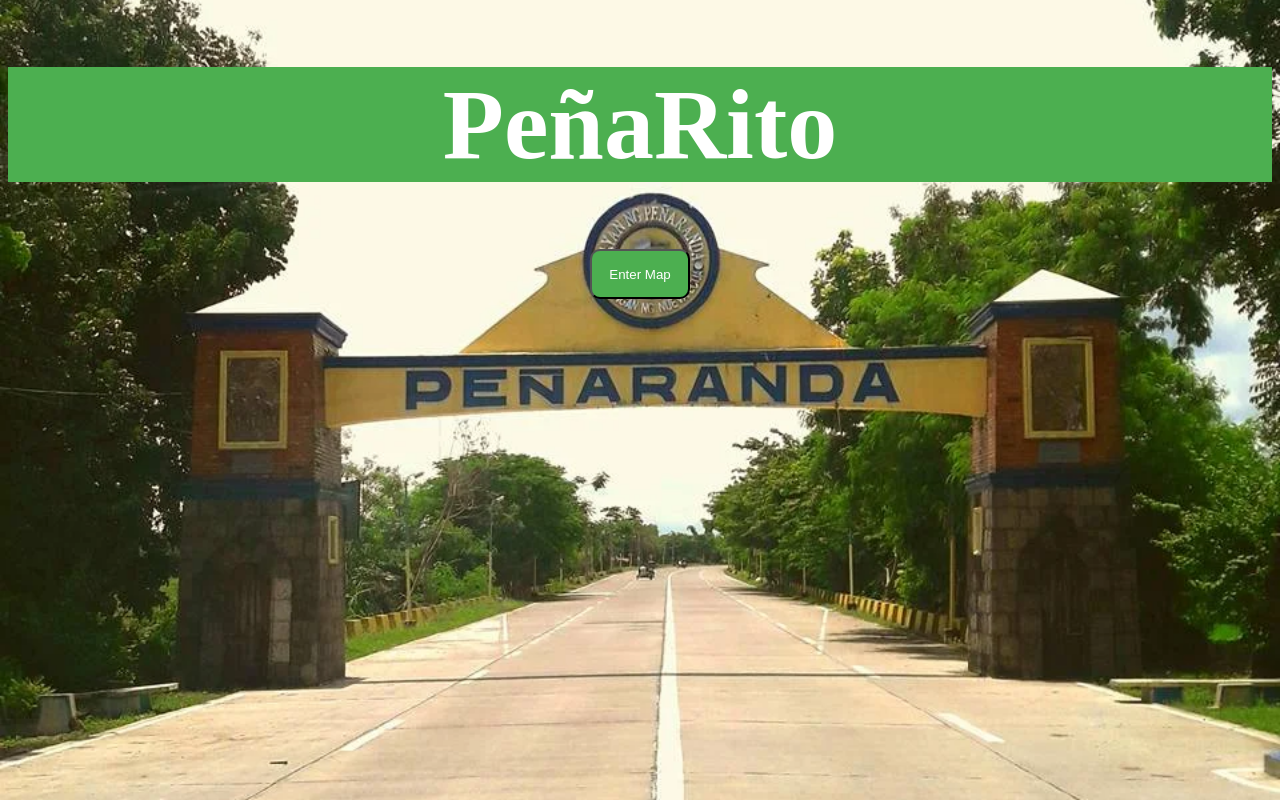
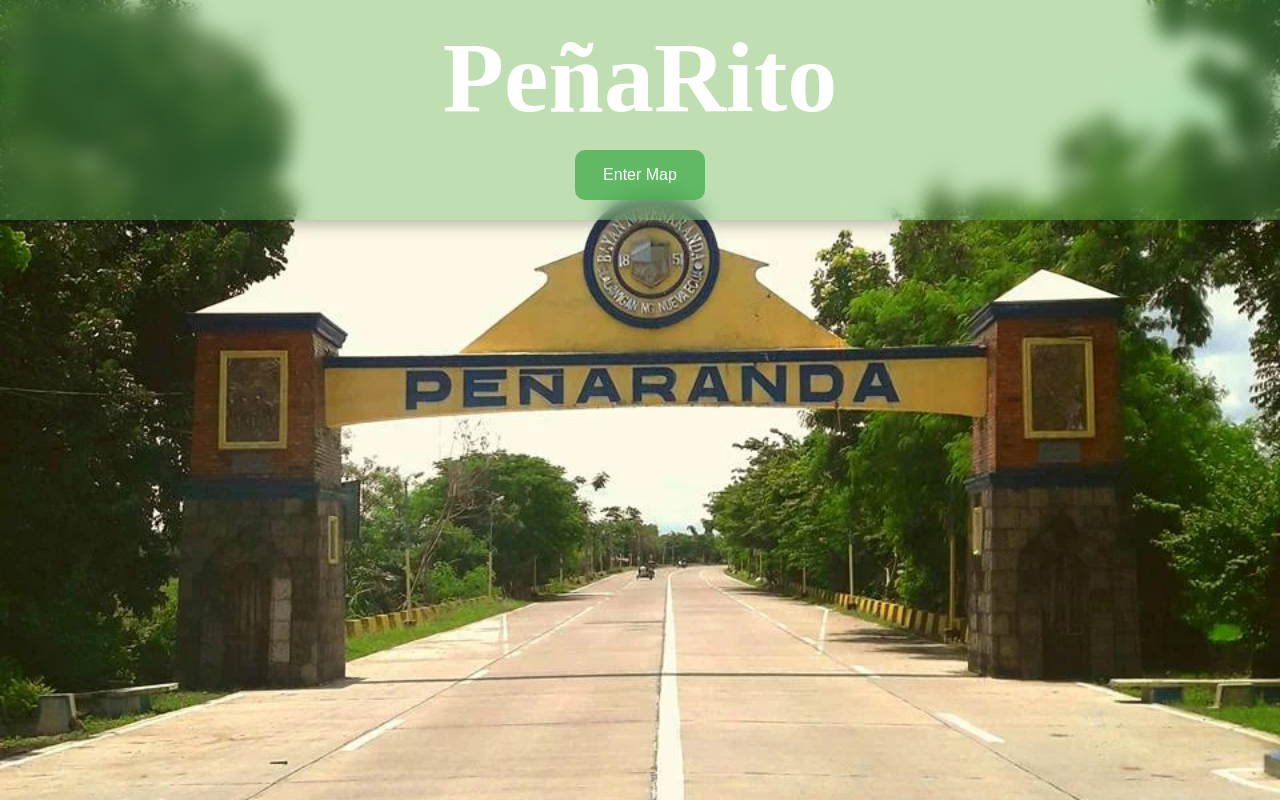
Before and after one commit to markowen132003-design/Pe-aRito-website, a plain HTML site: page index.html in a window 1280 px wide. Drawn offline with Linux system fonts and the light colour scheme; a web font is replaced by a local one.

Commit message:
Update index.html

```diff
--- a/index.html
+++ b/index.html
@@ -1,33 +1,86 @@
 <!DOCTYPE html>
-<html>
+<html lang="en">
+<head>
+    <meta charset="UTF-8">
+    <title>Login</title>
+
     <style>
         @font-face {
             font-family: FinalParadeSerif;
             src: url(Fonts/BOGSTAND.TTF);
         }
-        h1{
-            background-color: #4caf50;
-            color: white;
-        }
-        body{
+
+        body {
+            margin: 0;
             background-image: url('IMGs/penaranda.webp');
             background-repeat: no-repeat;
             background-attachment: fixed;
             background-position: center;
             background-size: cover;
+            height: 100vh;
         }
-        .EnterBTN{
-            top:3px;
+
+        /* ✅ Glass Header */
+        .glass-header {
+            position: fixed;
+            top: 0;
+            width: 100%;
+            padding: 20px 0;
+            text-align: center;
+
+            background: rgba(76, 175, 80, 0.35);  /* transparent green */
+            backdrop-filter: blur(10px);         /* glass blur */
+            -webkit-backdrop-filter: blur(10px);
+
+            box-shadow: 0 4px 15px rgba(0,0,0,0.3);
+            z-index: 1000;
+        }
+
+        h1 {
+            margin: 0;
+            font-size: 100px;
+            font-family: FinalParadeSerif;
+            color: white;
+        }
+
+        .EnterBTN {
+            margin-top: 15px;
+            width: 130px;
+            height: 50px;
+            border-radius: 10px;
+            border: none;
+            background-color: rgba(76, 175, 80, 0.8);
+            color: white;
+            font-size: 16px;
+            cursor: pointer;
+            transition: 0.3s ease;
+        }
+
+        .EnterBTN:hover {
+            background-color: rgba(56, 142, 60, 0.9);
+            transform: scale(1.05);
+        }
+
+        /* ✅ Push page content so it doesn't hide under header */
+        .spacer {
+            height: 220px;
         }
 
     </style>
-    <head>
-        <title>Login</title>
 </head>
+
 <body>
-        <center>
-          <h1 class="center-title" style="font-size: 100px; font-family: FinalParadeSerif;">PeñaRito</h1>
-        <a href="MainPage.html"><button id="EnterBTN"style ="width: 100px; height: 50px; border-radius: 10px; background-color: #4caf50; color: white;">Enter Map</button></a>
-        </center>
+
+    <!-- ✅ Glass Header -->
+    <div class="glass-header">
+        <h1>PeñaRito</h1>
+        <a href="MainPage.html">
+            <button class="EnterBTN">Enter Map</button>
+        </a>
+    </div>
+
+    <!-- ✅ Space below header -->
+    <div class="spacer"></div>
+
 </body>
 </html>
```
Lines whose indentation alone changed are shown as unchanged.
